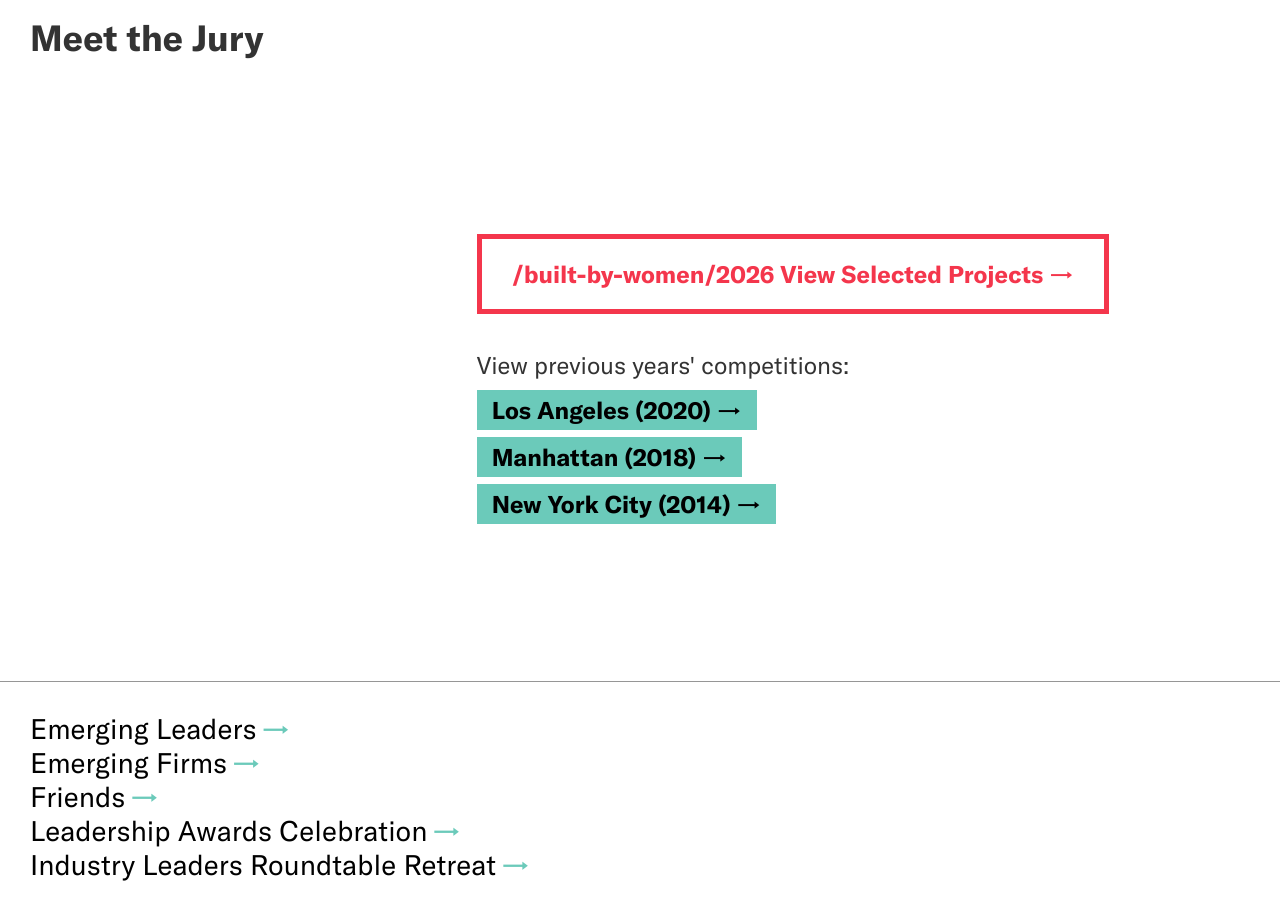
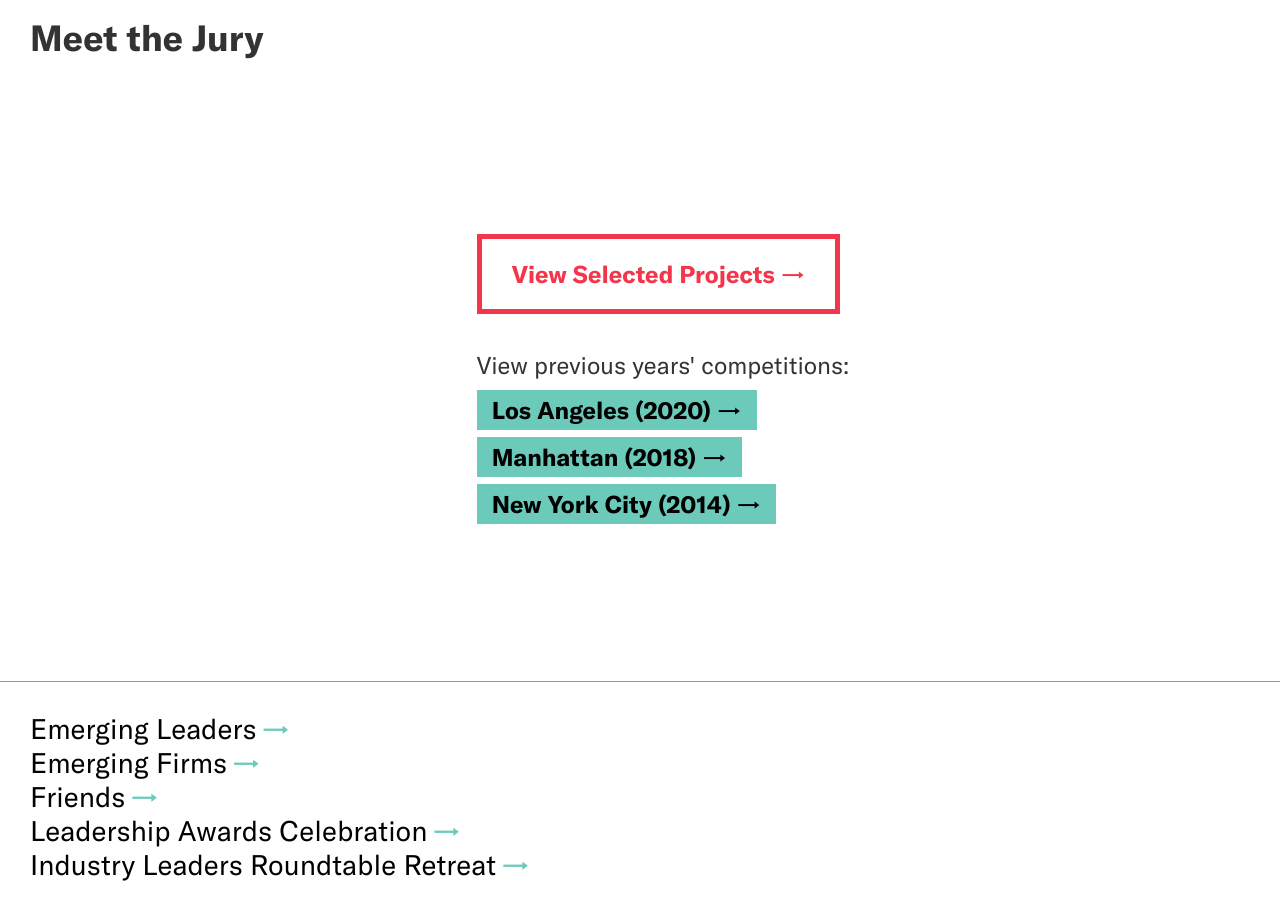
Before and after one commit to jengalas/bwaf-bbw, a Jekyll site: the page built from _programs/built-by-women.md, in a window 1280 px wide and 900 px high, scrolled down 1777 px. Built offline with Jekyll 4.4.1, drawn with Linux system fonts in a browser that asks for light colours; nearby versions of some CDN libraries; some web fonts are replaced.

Commit message:
Refactor to allow current year to be updated in UI

```diff
--- a/_layouts/bbw-block-version.html
+++ b/_layouts/bbw-block-version.html
@@ -164,7 +164,7 @@
     <br>
 
     <a href="{{currentYear.url}}" class="btn-primary spacer">
-      {{currentYear.url}}
+      {{currentYear}}
       View Selected Projects →
     </a>
   </div>
```
